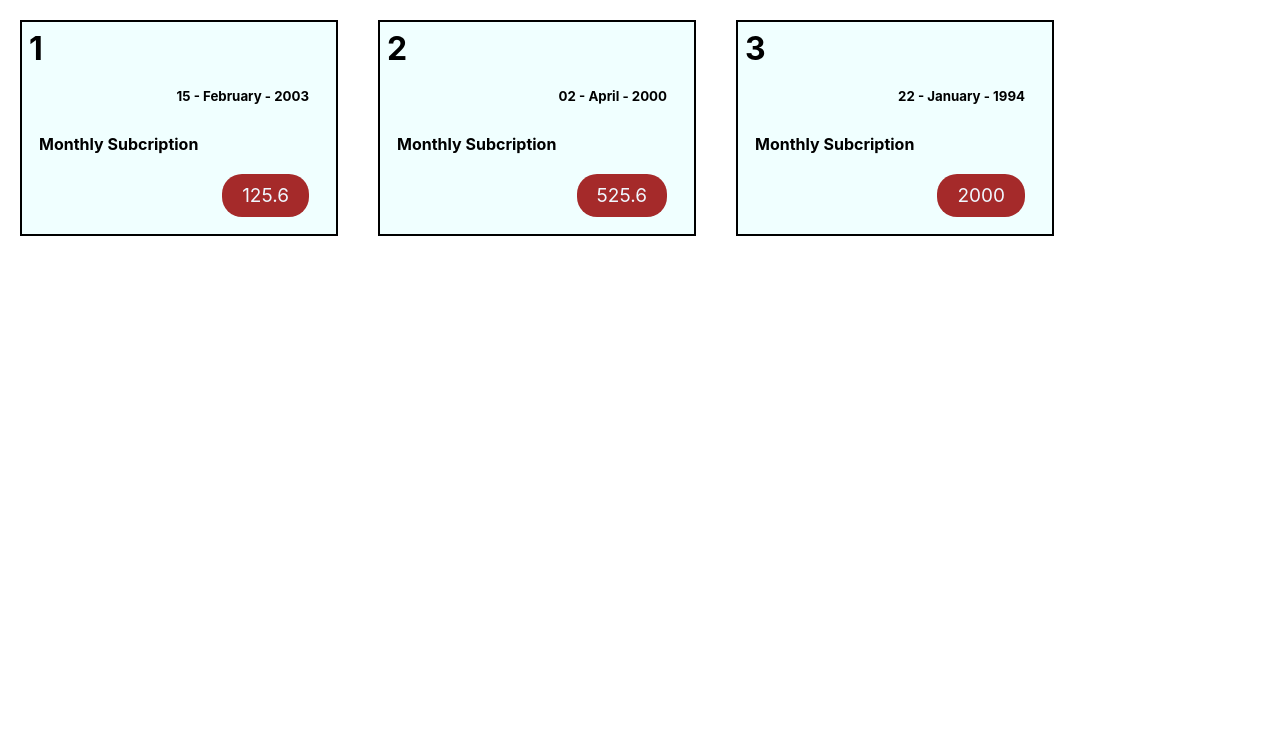
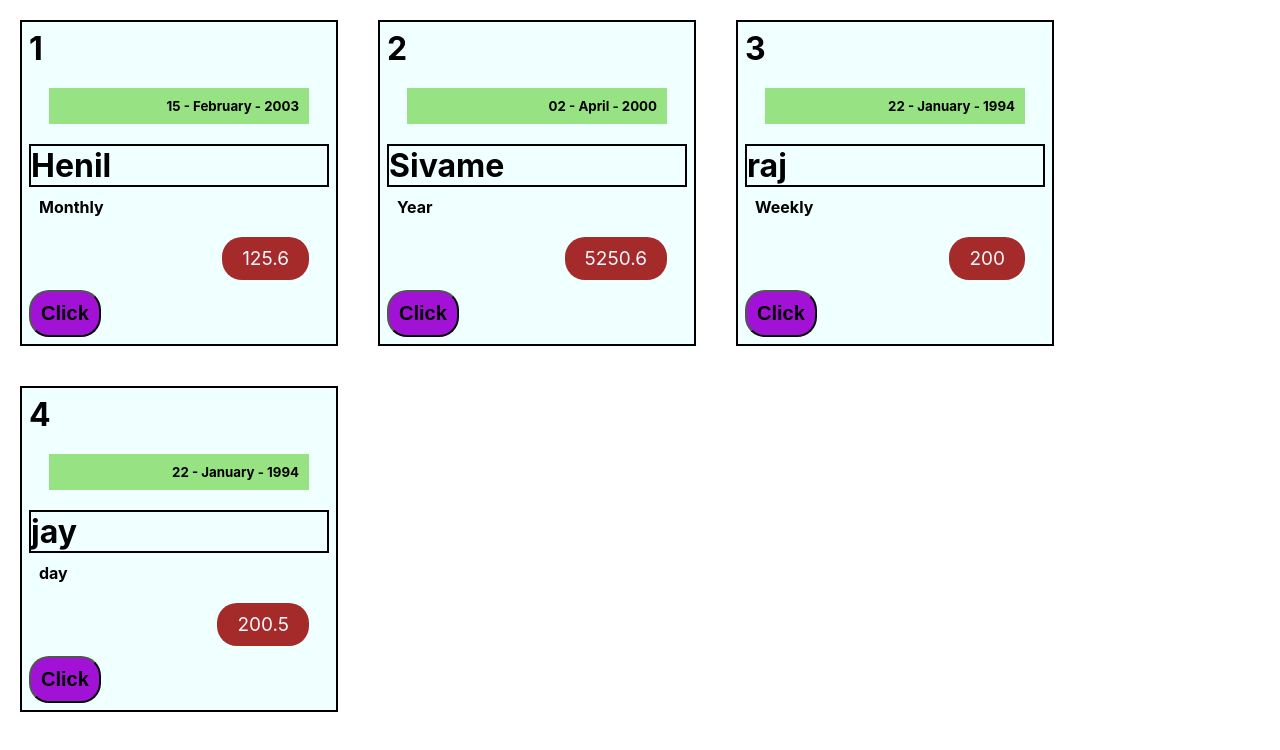
Before and after one commit to HENILCODES/Resume, a JavaScript app: page / in a window 1280 px wide. Shown: the top 750 px of the page. Built offline with nearby package versions, Linux system fonts and the light colour scheme; the HTML template or start-up script is replaced by a standard one.

Commit message:
create student

```diff
--- a/src/App.js
+++ b/src/App.js
@@ -1,31 +1,48 @@
 import './App.css';
-import Subcription from './components/Subcription';
+import Subcription from './Subcription/Subcription';
 
 function App() {
   let Sub = [
     {
       id:"1",
       date : (new Date('2003','1','15')),
-      title : "Monthly Subcription",
-      ammount : "125.6"
+      title : "Monthly ",
+      ammount : "125.6",
+      name : "Henil"
     },
     {
       id:"2",
       date : (new Date('2000','3','2')),
-      title : "Monthly Subcription",
-      ammount : "525.6"
+      title : "Year ",
+      ammount : "5250.6",
+      name : "Sivame"
     },
     {
       id:"3",
       date : (new Date( '1994','0','22')),
-      title : "Monthly Subcription",
-      ammount : "2000"
+      title : "Weekly",
+      ammount : "200",
+      name : "raj"
+    }
+  ];
+  let spS = [
+    {
+      id : "4",
+      date : (new Date( '1994','0','22')),
+      title :"day",
+      ammount : "200.5",
+      name :'jay'
     }
   ]
+  let s = ()=>{
+    Sub.push(...spS);
+  }
   return (
-    <div className="App">
+ <div className="App">
+   {s()}
       {Sub.map((element)=>{
-        return <Subcription key={element.id} date={element.date} id={element.id} title={element.title} ammount={element.ammount} />
+
+        return <Subcription key={element.id} name={element.name} date={element.date} id={element.id} title={element.title} ammount={element.ammount} />
       })}
     </div>
   );
--- /dev/null
+++ b/src/Student/Student.js
@@ -0,0 +1,11 @@
+import Container from '../template/Container'
+import Studentdetail from './Studentdetail'
+
+export default function Student(props){
+
+    return(
+    <Container>
+        <Studentdetail name={props.name} />
+    </Container>
+    )
+}
--- /dev/null
+++ b/src/Student/Studentdetail.js
@@ -0,0 +1,9 @@
+
+export default function Studentdetail(props){
+
+    return(
+        <div>
+            <h1>{props.name}</h1>
+        </div>
+    );
+}
--- a/src/components/Subcription.css
+++ b/src/Subcription/Subcription.css
@@ -2,7 +2,6 @@
     width: 300px;
     background-color: azure;
     padding: 7px;
-    border: 2px solid black;
     margin: 20px;
 }
 .title-box{
@@ -24,3 +23,11 @@
     padding: 10px 20px;
     font-size: 19px;
 }
+#changeTitle{
+    padding: 10px;
+    color: black;
+    font-weight: bold;
+    font-size: 20px;
+    background-color: rgb(162, 18, 214);
+    border-radius: 20px;
+}
--- a/src/components/Subcription.js
+++ b/src/Subcription/Subcription.js
@@ -1,20 +1,29 @@
+import Student from '../Student/Student'
+import Container from '../template/Container'
 import './Subcription.css'
 import Subdate from './Subdate'
 
 export default function Subcription(props) {
+let title = props.title
+let onClickHandler = ()=>{
+    title = "chamnge"
+    console.log("cl");
+}
+    return (
 
-    return (
-        <div className="box">
+        <Container className="box">
             <h1> {props.id} </h1>
             <div className="date-box">
                 <Subdate date={props.date} />
             </div>
+            <Student name={props.name}/>
             <div className="title-box">
-                <span className="title"> {props.title}</span>
+                <span className="title"> {title}</span>
             </div>
             <div className="price-box">
                 <span className="price"> {props.ammount} </span>
             </div>
-        </div>
+            <button id="changeTitle" onClick={onClickHandler} >Click</button>
+        </Container>
     )
 }
--- /dev/null
+++ b/src/Subcription/Subdate.css
@@ -0,0 +1,4 @@
+.date{
+    background-color: rgba(120, 218, 87, 0.739);
+   padding: 10px;
+}
--- a/src/components/Subdate.js
+++ b/src/Subcription/Subdate.js
@@ -1,4 +1,3 @@
-import Container from './Container';
 import './Subdate.css'
 
 export default function Subdate(props) {
@@ -7,12 +6,10 @@ export default function Subdate(props) {
     const year = props.date.getFullYear();
 
     return (
-        <>
-            <Container>
-                <div className="date">
-                    <h5><span> {day}<span> - <span>{month}</span> - {year}</span> </span></h5>
-                </div>
-            </Container>
-        </>
+
+        <div className="date">
+            <h5><span> {day}<span> - <span>{month}</span> - {year}</span> </span></h5>
+        </div>
+
     )
 }
--- /dev/null
+++ b/src/template/Container.css
@@ -0,0 +1,3 @@
+.container{
+    border: 2px solid black;
+}
--- a/src/components/Container.js
+++ b/src/template/Container.js
@@ -1,3 +1,4 @@
+import './Container.css'
 export default function Container(props) {
     const classNAme = "container " + props.className;
     return (
```
Also changed, not shown: src/Subcription/Inputbox.js (added, +11 -0 lines), src/Student/student.css (added).
